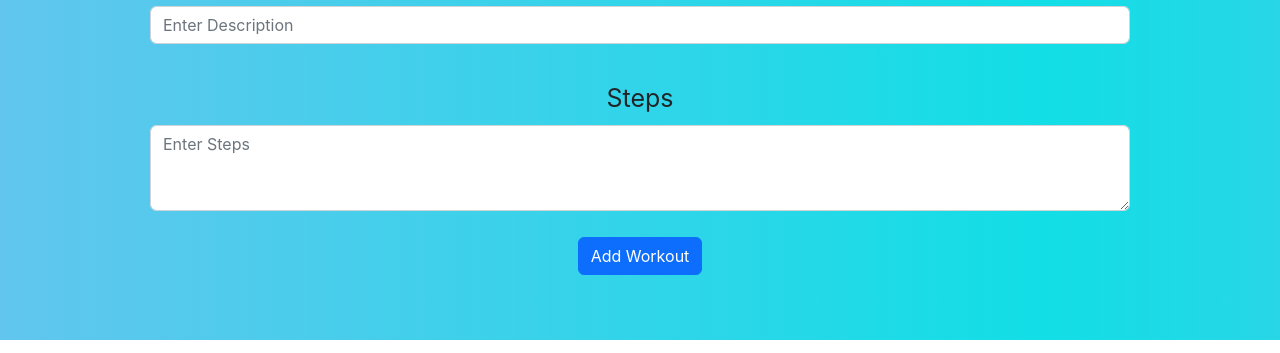
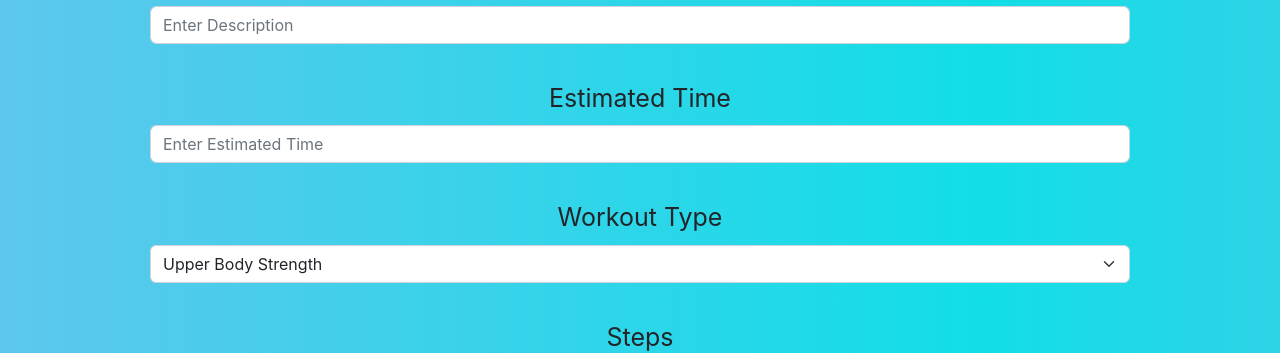
Before and after one commit to Graham724/Wiedrich-s-Workouts-Front-End, a JavaScript app: page /createWorkout in a window 1280 px wide. Shown: the part 460-813 px from the top of the page. Built offline with nearby package versions, Linux system fonts and the light colour scheme; the HTML template or start-up script is replaced by a standard one.

Commit message:
updated forms

```diff
--- a/src/Components/CreateRecipe.js
+++ b/src/Components/CreateRecipe.js
@@ -8,7 +8,7 @@ export default function CreateRecipe () {
         <Form>
           <Form.Group className="mb-3" controlId="formRecipeName">
             <Form.Label>Recipe Name</Form.Label>
-            <Form.Control type="recipeName" required="required" placeholder="Enter Recipe Name" />
+            <Form.Control type="recipeName" required="required" placeholder="Enter Recipe Name" maxLength={50}/>
           </Form.Group>
           <Form.Group className="mb-3" controlId="formImage">
             <Form.Label>Image</Form.Label>
@@ -16,9 +16,21 @@ export default function CreateRecipe () {
           </Form.Group>
           <Form.Group className="mb-3" controlId="formDescription">
             <Form.Label>Description</Form.Label>
-            <Form.Control type="description" placeholder="Enter Description" />
+            <Form.Control type="description" placeholder="Enter Description" maxLength={50}/>
           </Form.Group>
-          <Form.Group className="mb-3" controlId="formsteps">
+          <Form.Group className="mb-3" controlId="formServings">
+            <Form.Label>Servings</Form.Label>
+            <Form.Control type="number" placeholder="Enter Number of Servings" />
+          </Form.Group>
+          <Form.Group className="mb-3" controlId="formPrepTime">
+            <Form.Label>Prep Time</Form.Label>
+            <Form.Control type="number" placeholder="Enter Estimated Prep Time" />
+          </Form.Group>
+          <Form.Group className="mb-3" controlId="formCookTime">
+            <Form.Label>Cook Time</Form.Label>
+            <Form.Control type="number" placeholder="Enter Estimated Cook Time" />
+          </Form.Group>
+          <Form.Group className="mb-3" controlId="formSteps">
             <Form.Label>Steps</Form.Label>
             <Form.Control type="steps" required="required" as="textarea" rows={3} placeholder="Enter Steps" />
           </Form.Group>
--- a/src/Components/CreateWorkout.js
+++ b/src/Components/CreateWorkout.js
@@ -7,7 +7,7 @@ export default function CreateWorkout () {
         <Form>
           <Form.Group className="mb-3" controlId="formWorkoutName">
             <Form.Label>Workout Name</Form.Label>
-            <Form.Control type="recipeName" required="required" placeholder="Enter Workout Name" />
+            <Form.Control type="recipeName" required="required" placeholder="Enter Workout Name" maxLength={50}/>
           </Form.Group>
           <Form.Group className="mb-3" controlId="formImage">
             <Form.Label>Image</Form.Label>
@@ -15,7 +15,22 @@ export default function CreateWorkout () {
           </Form.Group>
           <Form.Group className="mb-3" controlId="formDescription">
             <Form.Label>Description</Form.Label>
-            <Form.Control type="description" placeholder="Enter Description" />
+            <Form.Control type="description" placeholder="Enter Description" maxLength={50}/>
+          </Form.Group>
+          <Form.Group className="mb-3" controlId="formTime">
+            <Form.Label>Estimated Time</Form.Label>
+            <Form.Control type="number" placeholder="Enter Estimated Time" />
+          </Form.Group>
+          <Form.Group className="mb-3">
+            <Form.Label>Workout Type</Form.Label>
+            <Form.Select >
+              <option>Upper Body Strength</option>
+              <option>Lower Body Strength</option>
+              <option>Core Workout</option>
+              <option>Flexibilty/Recovery</option>
+              <option>Yoga</option>
+              <option>Meditation</option>
+            </Form.Select>
           </Form.Group>
           <Form.Group className="mb-3" controlId="formsteps">
             <Form.Label>Steps</Form.Label>
```
